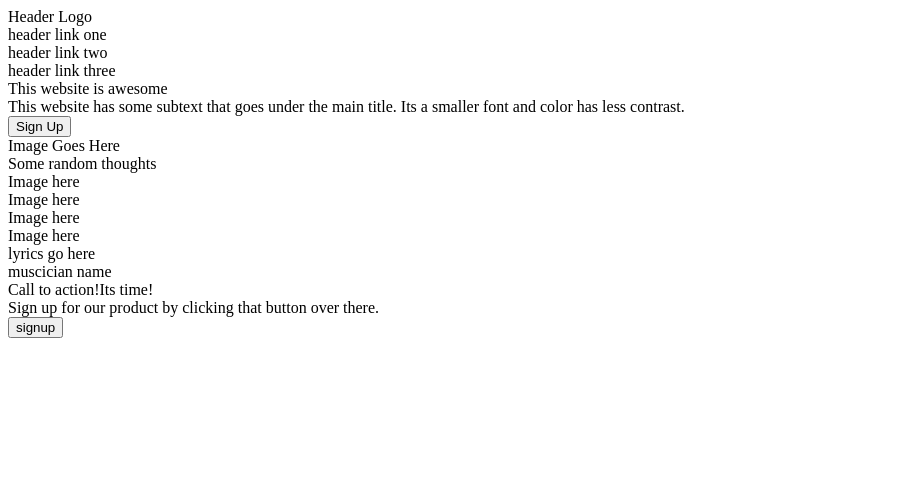
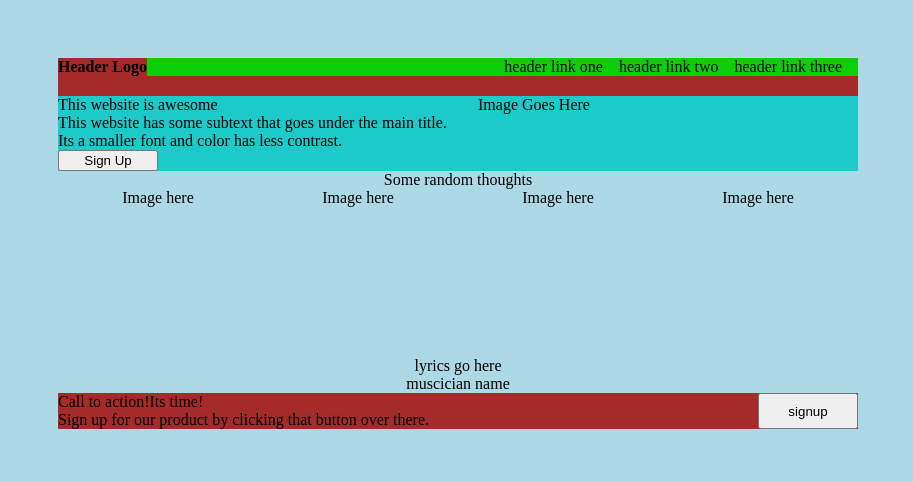
Before and after one commit to Bunnyslayers/Landing-Page, a plain HTML site: page index.html in a window 1280 px wide. Shown: the whole page, without its empty margins (0-913 px from the left). Drawn offline with Linux system fonts and the light colour scheme.

Commit message:
update css and html

```diff
--- a/index.html
+++ b/index.html
@@ -4,6 +4,8 @@
     <meta charset="UTF-8">
     <meta name="viewport" content="width=device-width, initial-scale=1.0">
     <title>Disco Den</title>
+    <link rel="stylesheet" href="style.css">
+
 </head>
 
 
@@ -11,18 +13,20 @@
     <div class="top">
         <div class="header">
             <div class="logo">Header Logo</div>
-            <div class="link">header link one</div>
-            <div class="link">header link two</div>
-            <div class="link">header link three</div>
+            <div class="links">
+                <div class="link">header link one</div>
+                <div class="link">header link two</div>
+                <div class="link">header link three</div>
+            </div>
         </div>
 
-        <div class="top">
+        <div class="top2">
             <div class="sub-header">
-                <div class="logo">This website is awesome</div>
+                <div class="logo2">This website is awesome</div>
                 <div class="text">This website has some subtext that goes under the main title. Its a smaller font and color has less contrast.</div>
                 <button>Sign Up</button>
             </div>
-            <div>Image Goes Here</div>
+            <div class="prince">Image Goes Here</div>
         </div>
     </div>
 
@@ -30,7 +34,7 @@
 
 
     <div class="middle">
-        <div class="header">Some random thoughts</div>
+        <div class="header2">Some random thoughts</div>
         <div class="four">
             <div class="image">Image here</div>
             <div class="image">Image here</div>
@@ -42,8 +46,10 @@
             <div class="author">muscician name</div>
         </div>
         <div class="signup">
-            <div>Call to action!Its time!</div>
-            <div>Sign up for our product by clicking that button over there.</div>
+            <div class="action">
+                <div>Call to action!Its time!</div>
+                <div>Sign up for our product by clicking that button over there.</div>
+            </div>
             <button>signup</button>
         </div>
 
--- /dev/null
+++ b/style.css
@@ -0,0 +1,97 @@
+body {
+    display: flex;
+    flex-direction: column;
+    flex: 1 1 auto;
+    max-width: 800px;
+    padding: 50px;
+    background: lightblue;
+}
+
+
+.top, .header, .links {
+    display: flex;
+}
+
+.top {
+    background-color: rgb(29, 202, 202);
+    flex-direction: row;
+    flex-wrap: wrap;
+
+}
+
+.header {
+    padding-bottom: 20px;
+    background-color: brown;
+    flex-grow: 1;
+}
+
+.logo {
+    font-weight: bolder;
+}
+
+.links {
+    flex-grow: 1;
+    background-color: rgb(12, 207, 9);
+    justify-content: flex-end;
+
+}
+
+.link {
+    padding-right: 1em;
+}
+
+
+.top2 {
+    display: flex;
+}
+
+.sub-header {
+    display: flex;
+    max-width: 50%;
+    flex-direction: column;
+    padding-right: 20px;
+
+}
+
+.prince {
+    display: flex;
+    max-width: 50%;
+
+}
+
+button {
+    width: 100px;
+}
+
+.header2 {
+    display: flex;
+    flex:1;
+    justify-content: center;
+}
+
+
+.four {
+    display:flex;
+    justify-content: space-around;
+    margin-bottom: 150px;
+
+}
+
+.quote {
+    display: flex;
+    flex-direction: column;
+    align-items: center;
+
+}
+
+.signup {
+    display: flex;
+    background-color: brown;
+
+}
+
+.action {
+    display: flex;
+    flex-direction: column;
+    margin-right: auto;
+}
```
